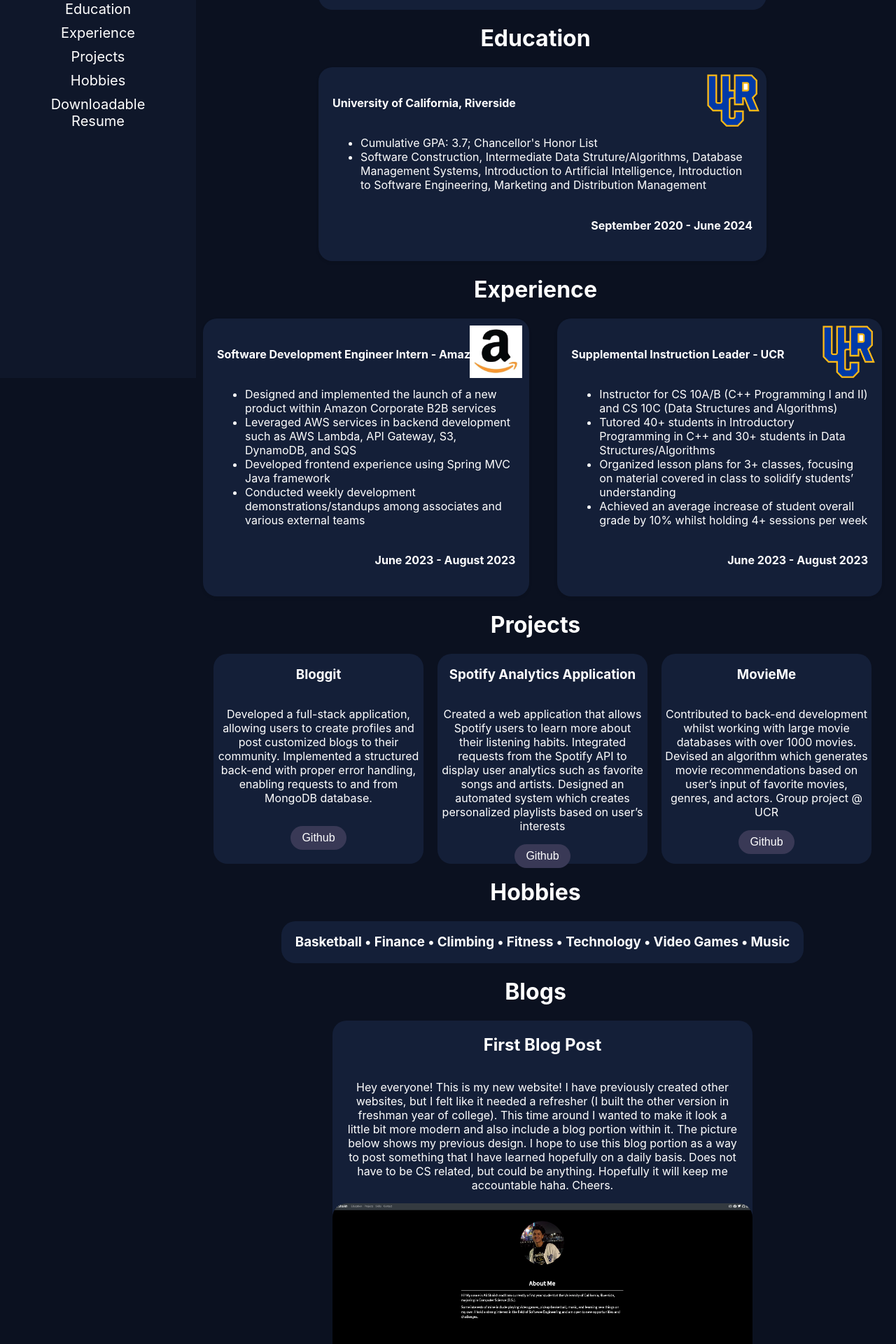
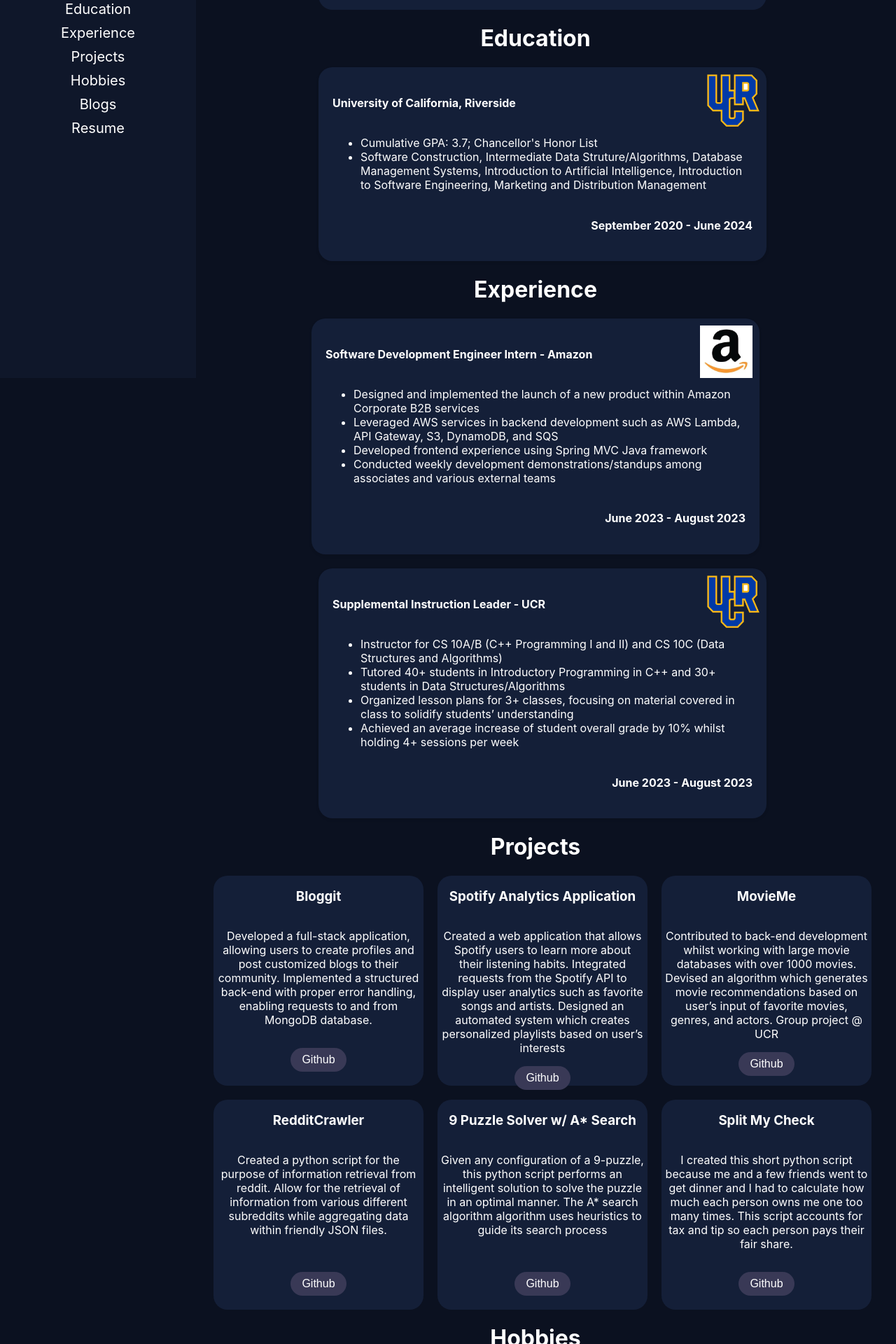
Before and after one commit to alihshaikh/modernwebsite, a React (Create React App) app: page / in a window 1280 px wide. Shown: the part 340-2260 px from the top of the page at 70% size. Built offline with nearby package versions, Linux system fonts and the light colour scheme.

Commit message:
added responsive navbar and more projects

```diff
--- a/src/components/Navbar/Navbar.css
+++ b/src/components/Navbar/Navbar.css
@@ -14,9 +14,8 @@
         color: white;
         padding: 40px;
         font-size: 20px;
+
         /* Add any other styling you need */
-
-
     }
     .vertical-navbar img {
         max-width: 100%;
@@ -34,8 +33,10 @@
         background-color: #0f172a;
         color: white;
         padding: 10px 20px;
-        font-size: 20px;;
+        font-size: 20px;
         text-align: center;
+        height: 100vh; /* Set the height to 100% of viewport height */
+        width: 100%; /* Set the width to 100% */
     }
 
     .vertical-navbar img {
--- a/src/components/Navbar/Navbar.jsx
+++ b/src/components/Navbar/Navbar.jsx
@@ -11,17 +11,28 @@
 
 const Navbar = ({togglebutton, isDarkMode}) => {
 
+  const scrollToSection = (e, sectionId) => {
+    e.preventDefault();
+
+    const section = document.getElementById(sectionId);
+
+    if(section) {
+      section.scrollIntoView({ behavior: 'smooth' });
+    }
+  };
+
   return (
     <div className='vertical-navbar' >
       <nav>
       <ul>
         <li><h1><TypingEffect text="Hi. I'm Ali!"/></h1></li>
         <li><img src={linkedImage}></img></li>
-        <li><a href="/education">Education</a></li>
-        <li><a href="/experience">Experience</a></li>
-        <li><a href="/projects">Projects</a></li>
-        <li><a href="/hobbies">Hobbies</a></li>
-        <li><a href="/resume">Downloadable Resume</a></li>
+        <li><a href="#education" onClick={(e) => scrollToSection(e, 'education')}>Education</a></li>
+        <li><a href="#experience" onClick={(e) => scrollToSection(e, 'experience')}>Experience</a></li>
+        <li><a href="#projects" onClick={(e) => scrollToSection(e, 'projects')}>Projects</a></li>
+        <li><a href="#hobbies" onClick={(e) => scrollToSection(e, 'hobbies')}>Hobbies</a></li>
+        <li><a href="blogs" onClick={(e) => scrollToSection(e, 'blogs')}>Blogs</a></li>
+        <li><a href="https://drive.google.com/file/d/1bmdHu0C-dzINuK8p9uf_FSt-Rq9r59Pf/view?usp=sharing" target="_blank" rel="noopener noreferrer">Resume</a></li>
         {/* <li>{togglebutton}</li> */}
         {/* <li><button className='toggle-button'>Login</button></li> */}
       </ul>
--- a/src/components/ProjectCard/ProjectCard.jsx
+++ b/src/components/ProjectCard/ProjectCard.jsx
@@ -12,7 +12,7 @@
                 <p>{props.description}</p>
             </div>
             <div className='project-card-button-down'>
-                <button className='project-card-button'>Github</button>
+                <a href={props.link}><button className='project-card-button'>Github</button></a>
             </div>
         </div>
         </>
--- a/src/pages/HomePage.css
+++ b/src/pages/HomePage.css
@@ -24,6 +24,8 @@
     display: flex;
     justify-content: center;
     padding-left: 20px;
+    flex-wrap: wrap; /* Allow cards to wrap onto new rows */
+
   }
 
 
--- a/src/pages/HomePage.jsx
+++ b/src/pages/HomePage.jsx
@@ -48,13 +48,13 @@
         isDarkMode={isDark}
       />
       <div className='main-content'>
-        <div className='section'>
+        <div className='section' id='about'>
           <div className='sectionHeader'><h1>About Me</h1></div>
           <div className='contentBox'>
             <AboutMeCard image={linked} content={"Hi! My name is Ali Shaikh and I am going into my senior year as an undergraduate student at the University of California, Riverside, majoring in Computer Science & Business. Some interests of mine include playing video games, pickup basketball, music, and learning new things on my own. I hold a strong interest in the field of Software Engineering and am open to new opportunities and challenges."}/>
           </div>
         </div>
-        <div className='section'>
+        <div className='section' id='education'>
           <div className='sectionHeader'><h1>Education</h1></div>
           <div className='contentBox'>
             <Content
@@ -68,7 +68,7 @@
             />
           </div>
         </div>
-        <div className='section' >
+        <div className='section' id='experience'>
           <div className='sectionHeader'><h1>Experience</h1></div>
             <div className='contentBox' style={{ gap: '20px' }}>
             <Content
@@ -98,25 +98,44 @@
             />
             </div>
         </div>
-        <div className='section'>
+        <div className='section' id='projects'>
           <div className='sectionHeader'><h1>Projects</h1></div>
-          <div className='contentBox' style={{ gap: '20px' }}>
+          <div className='contentBox' style={{ gap: '20px'} }>
               <ProjectCard
               title="Bloggit"
               description = "Developed a full-stack application, allowing users to create profiles and post customized blogs to their community. Implemented a structured back-end with proper error handling, enabling requests to and from MongoDB database."
+              link='https://github.com/alihshaikh/BloggerApp'
               />
               <ProjectCard
               title="Spotify Analytics Application"
               description = "Created a web application that allows Spotify users to learn more about their listening habits. Integrated requests from the Spotify API to display user analytics such as favorite songs and artists. Designed an automated system which creates personalized playlists based on user’s interests"
+              link='https://github.com/alihshaikh/mySpot'
               />
               <ProjectCard
               title="MovieMe"
               description = "Contributed to back-end development whilst working with large movie databases with over 1000 movies. Devised an algorithm which generates movie recommendations based on user’s input of favorite movies, genres, and
               actors. Group project @ UCR"
+              link='https://github.com/cs100/final-project-whe038-ashai014-npasr001-mneru002'
               />
+              <ProjectCard
+              title="RedditCrawler"
+              description = "Created a python script for the purpose of information retrieval from reddit. Allow for the retrieval of information from various different subreddits while aggregating data within friendly JSON files."
+              link='https://github.com/cs100/final-project-whe038-ashai014-npasr001-mneru002'
+              />
+              <ProjectCard
+              title="9 Puzzle Solver w/ A* Search"
+              description = "Given any configuration of a 9-puzzle, this python script performs an intelligent solution to solve the puzzle in an optimal manner. The A* search algorithm algorithm uses heuristics to guide its search process"
+              link='https://github.com/alihshaikh/A-Star-Search-with-9-puzzle'
+              />
+              <ProjectCard
+              title="Split My Check"
+              description = "I created this short python script because me and a few friends went to get dinner and I had to calculate how much each person owns me one too many times. This script accounts for tax and tip so each person pays their fair share."
+              link='https://github.com/alihshaikh/splitmycheck'
+              />
+
           </div>
         </div>
-        <div className='section' >
+        <div className='section'id='hobbies'>
           <div className='sectionHeader'><h1>Hobbies</h1></div>
           <div className='contentBox'>
             <div className='hobbies-wrapper'>
@@ -125,7 +144,7 @@
           </div>
         </div>
 
-        <div className='section'>
+        <div className='section' id='blogs'>
           <div className='sectionHeader'><h1>Blogs</h1></div>
           <div className='contentBox'>
               <BlogPost title ={blogPosts[0].title} description={blogPosts[0].content} image={blogPosts[0].image}/>
```
